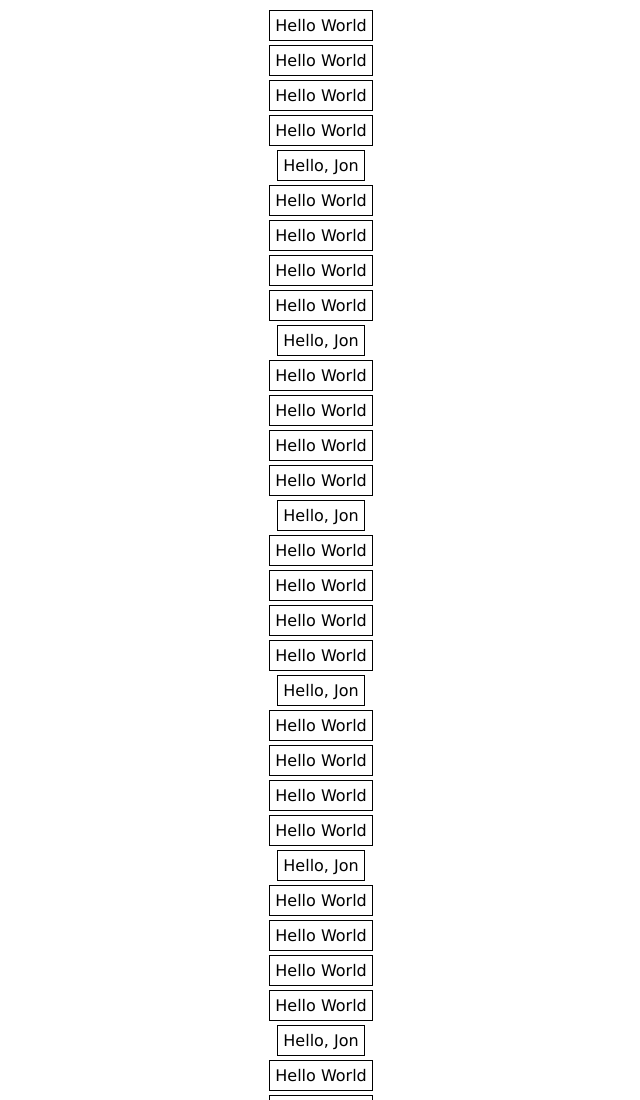
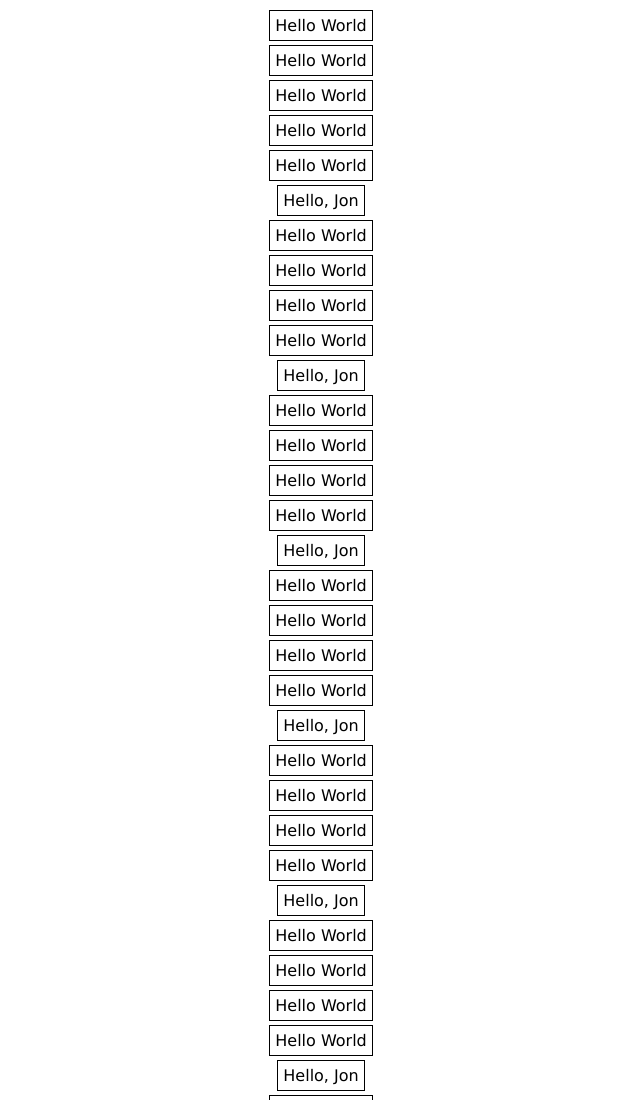
Before and after one commit to jwright/cmm-html, a plain HTML site: page index.html in a window 1280 px wide. Shown: the top 1100 px of the page, without its empty margins (319-959 px from the left). Drawn offline with nearby package versions, Linux system fonts and the light colour scheme.

Commit message:
Create prototype to perform the repeat

```diff
--- a/index.html
+++ b/index.html
@@ -5,7 +5,7 @@
   </head>
   <body>
     <div class="main">
-      <p data-behavior="repeat-content"><span>Hello World</span></p>
+      <p data-behavior="repeatable-content"><span>Hello World</span></p>
     </div>
   </body>
   <script src="http://code.jquery.com/jquery-2.1.4.min.js".></script>
--- a/scripts/main.js
+++ b/scripts/main.js
@@ -1,9 +1,16 @@
-$(function() {
-  function repeatContent(repeatCount) {
-    var content = $("[data-behavior~=repeat-content]");
-    var parent = content.parent();
-    parent.empty();
+function Repeater(selector) {
+  this.selector = selector;
+  this.repeatabeContent = $(this.selector);
+  this.parent = this.repeatabeContent.parent();
+};
 
+Repeater.prototype.clear = function() {
+  this.parent.empty();
+};
+
+Repeater.prototype.repeat = function(repeatCount) {
+  var content = this.repeatabeContent;
+  var parent = this.parent;
   for(i = 1; i <= repeatCount; i++) {
     var html = content.clone();
     if (i % 5 === 0) {
@@ -13,5 +20,10 @@ $(function() {
   }
 };
 
+$(function() {
+  function repeatContent(repeatCount) {
+    new Repeater("[data-behavior~=repeatable-content]").repeat(repeatCount);
+  };
+
   repeatContent(300);
 });
```
Lines whose indentation alone changed are shown as unchanged.
